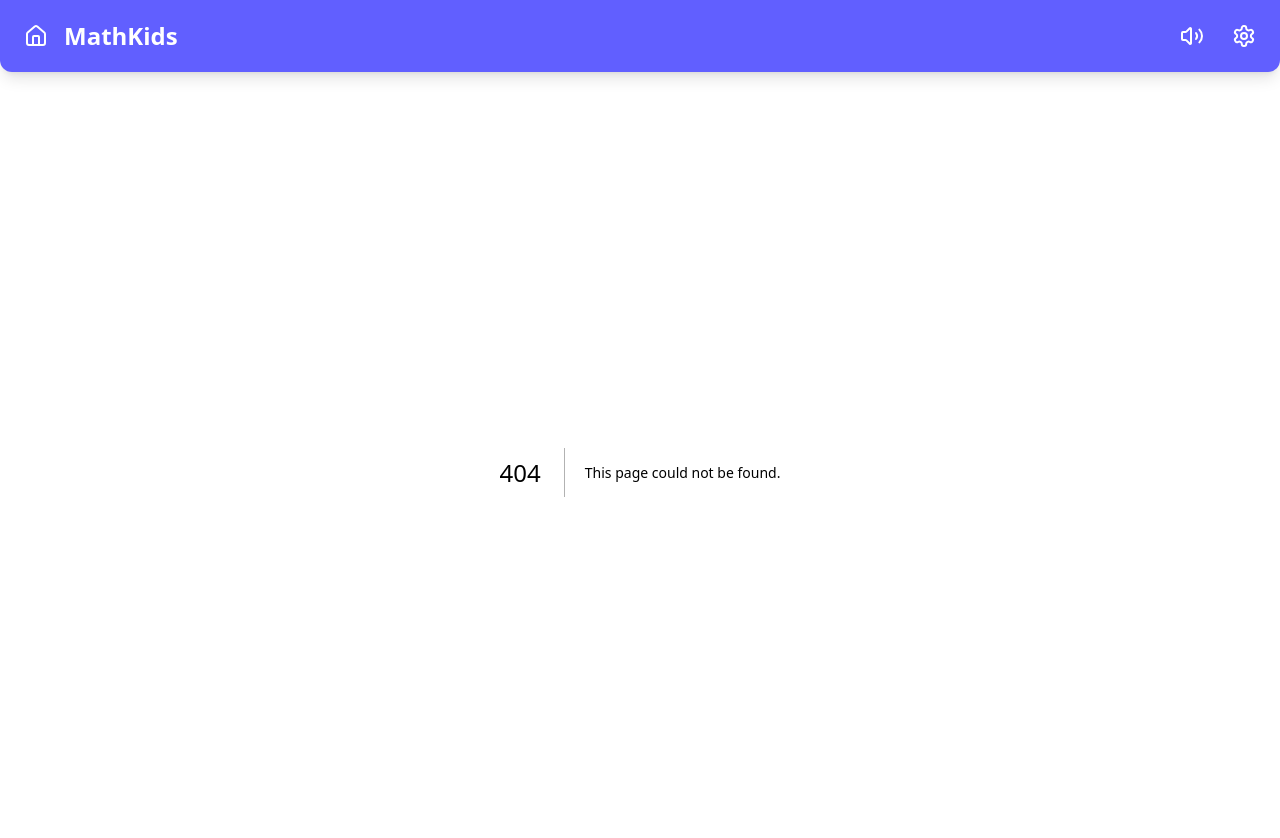
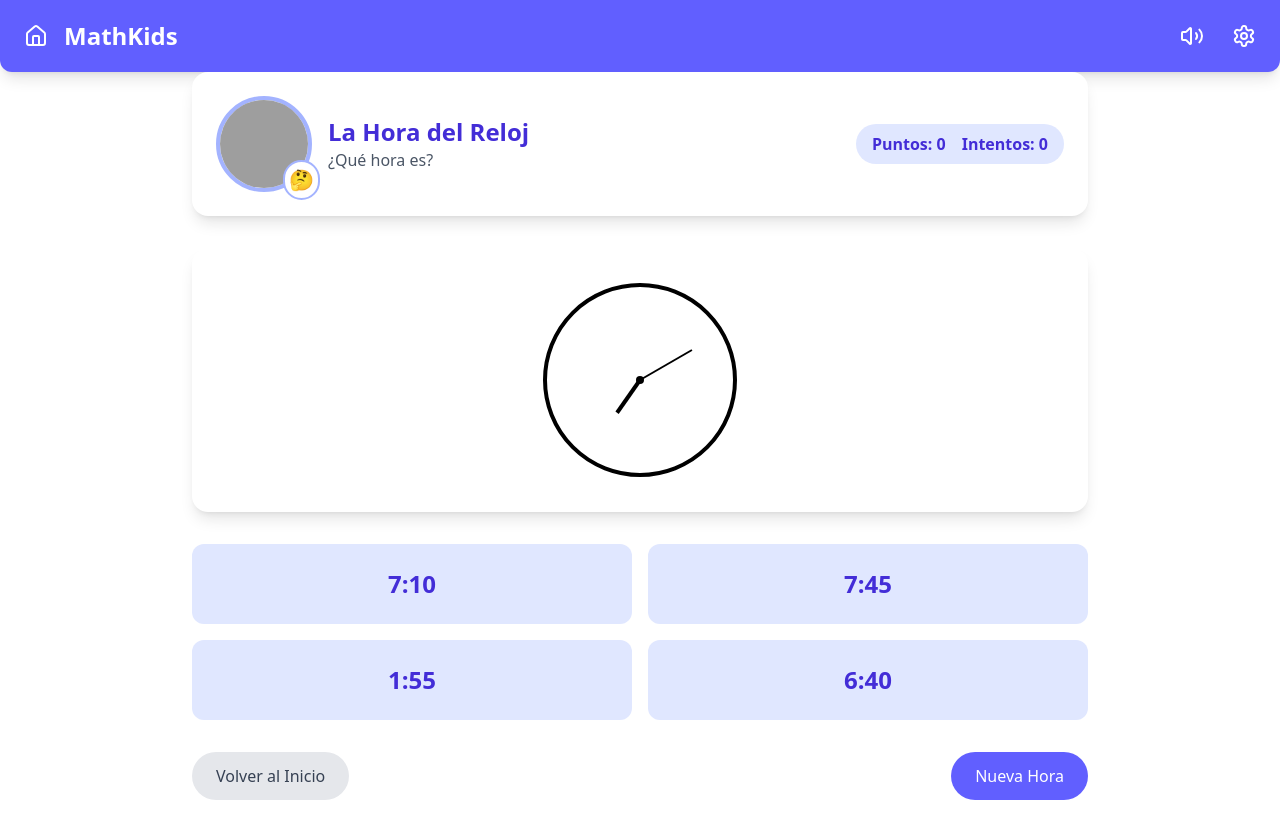
Before and after one commit to SneatX/math-kids, a Next.js app: page /clockGame in a window 1280 px wide. Before the commit this address had no page. Shown: the top 838 px of the page. After the commit the page ends 800 px from the top, so only its background shows below. Built offline with nearby package versions, Linux system fonts and the light colour scheme; grey boxes are pictures that could not be loaded.

Commit message:
feat: :sparkles: Clock game

```diff
--- /dev/null
+++ b/src/app/clockGame/page.tsx
@@ -0,0 +1,206 @@
+"use client";
+
+import { useEffect, useState } from "react";
+import Mascot from "@/app/components/Mascot";
+import Link from "next/link";
+
+type Emotion = "happy" | "sad" | "excited" | "thinking";
+
+export default function ClockGamePage() {
+  const [hour, setHour] = useState<number>(12);
+  const [minute, setMinute] = useState<number>(0);
+  const [options, setOptions] = useState<string[]>([]);
+  const [selected, setSelected] = useState<string | null>(null);
+  const [isCorrect, setIsCorrect] = useState<boolean | null>(null);
+  const [emotion, setEmotion] = useState<Emotion>("happy");
+  const [streak, setStreak] = useState(0);
+  const [score, setScore] = useState(
+    parseInt(sessionStorage.getItem("score_clock") || "0")
+  );
+  const [attempts, setAttempts] = useState(
+    parseInt(sessionStorage.getItem("score_attempts_clock") || "0")
+  );
+
+  // Inicializa desde sessionStorage
+  function initFromStorage() {
+    setScore(parseInt(sessionStorage.getItem("score_clock") || "0"));
+    setAttempts(
+      parseInt(sessionStorage.getItem("score_attempts_clock") || "0")
+    );
+  }
+
+  // Genera una nueva ronda
+  function generateRound() {
+    // Hora aleatoria 1–12
+    const h = Math.floor(Math.random() * 12) + 1;
+    // Minuto aleatorio múltiplo de 5: 0,5,...,55
+    const m = Math.floor(Math.random() * 12) * 5;
+    setHour(h);
+    setMinute(m);
+
+    // Formatea "H:MM"
+    const correct = `${h}:${m.toString().padStart(2, "0")}`;
+
+    // Genera distractores
+    const opts = new Set<string>([correct]);
+    while (opts.size < 4) {
+      const hh = Math.floor(Math.random() * 12) + 1;
+      const mm = Math.floor(Math.random() * 12) * 5;
+      const s = `${hh}:${mm.toString().padStart(2, "0")}`;
+      opts.add(s);
+    }
+
+    // Baraja opciones
+    setOptions(Array.from(opts).sort(() => Math.random() - 0.5));
+
+    // Reset estado
+    setSelected(null);
+    setIsCorrect(null);
+    setEmotion("thinking");
+  }
+
+  // Comprueba la respuesta
+  function checkAnswer(answer: string) {
+    const correct = answer === `${hour}:${minute.toString().padStart(2, "0")}`;
+    setIsCorrect(correct);
+    setSelected(answer);
+
+    if (correct) {
+      const newScore = score + 1;
+      setScore(newScore);
+      sessionStorage.setItem("score_clock", newScore.toString());
+
+      const newStreak = streak + 1;
+      setStreak(newStreak);
+      setEmotion(newStreak >= 3 ? "excited" : "happy");
+    } else {
+      setStreak(0);
+      setEmotion("sad");
+    }
+
+    const newAttempts = attempts + 1;
+    setAttempts(newAttempts);
+    sessionStorage.setItem("score_attempts_clock", newAttempts.toString());
+
+    setTimeout(() => {
+      generateRound();
+    }, 1500);
+  }
+
+  useEffect(() => {
+    initFromStorage();
+    generateRound();
+  }, []);
+
+  // Cálculo de ángulos
+  const hourAngle = (hour % 12) * 30 + minute * 0.5;
+  const minuteAngle = minute * 6;
+
+  return (
+    <div className="flex flex-col items-center">
+      <div className="w-full max-w-4xl">
+        {/* Header */}
+        <div className="bg-white rounded-2xl p-6 mb-8 shadow-lg flex items-center justify-between">
+          <div className="flex items-center">
+            <Mascot emotion={emotion} size="medium" />
+            <div className="ml-4">
+              <h2 className="text-2xl font-bold text-indigo-700">
+                La Hora del Reloj
+              </h2>
+              <p className="text-gray-600">
+                {isCorrect === true && "¡Muy bien! ¡Sigue así!"}
+                {isCorrect === false && "¡Inténtalo de nuevo! ¡Tú puedes!"}
+                {isCorrect === null && "¿Qué hora es?"}
+              </p>
+            </div>
+          </div>
+          <div className="bg-indigo-100 px-4 py-2 rounded-full space-x-4">
+            <span className="font-bold text-indigo-700">Puntos: {score}</span>
+            <span className="font-bold text-indigo-700">
+              Intentos: {attempts}
+            </span>
+          </div>
+        </div>
+
+        {/* Reloj analógico */}
+        <div className="bg-white rounded-2xl p-8 shadow-lg mb-8 flex justify-center">
+          <svg
+            width="200"
+            height="200"
+            viewBox="0 0 200 200"
+            xmlns="http://www.w3.org/2000/svg"
+          >
+            {/* Esfera */}
+            <circle
+              cx="100"
+              cy="100"
+              r="95"
+              stroke="black"
+              strokeWidth="4"
+              fill="white"
+            />
+            {/* Manecilla de hora */}
+            <line
+              x1="100"
+              y1="100"
+              x2="100"
+              y2="60"
+              stroke="black"
+              strokeWidth="4"
+              transform={`rotate(${hourAngle} 100 100)`}
+            />
+            {/* Manecilla de minutos */}
+            <line
+              x1="100"
+              y1="100"
+              x2="100"
+              y2="40"
+              stroke="black"
+              strokeWidth="2"
+              transform={`rotate(${minuteAngle} 100 100)`}
+            />
+            {/* Centro */}
+            <circle cx="100" cy="100" r="4" fill="black" />
+          </svg>
+        </div>
+
+        {/* Opciones digitales */}
+        <div className="grid grid-cols-2 gap-4 mb-8">
+          {options.map((opt) => (
+            <button
+              key={opt}
+              onClick={() => checkAnswer(opt)}
+              disabled={selected !== null}
+              className={`p-6 rounded-xl text-2xl font-bold transition-all transform hover:scale-105
+                ${
+                  selected === opt
+                    ? isCorrect
+                      ? "bg-green-500 text-white"
+                      : "bg-red-500 text-white"
+                    : "bg-indigo-100 text-indigo-700 hover:bg-indigo-200"
+                }`}
+            >
+              {opt}
+            </button>
+          ))}
+        </div>
+
+        {/* Navegación */}
+        <div className="flex justify-between">
+          <Link
+            href="/"
+            className="bg-gray-200 hover:bg-gray-300 text-gray-700 px-6 py-3 rounded-full transition-colors"
+          >
+            Volver al Inicio
+          </Link>
+          <button
+            onClick={generateRound}
+            className="bg-indigo-500 hover:bg-indigo-600 text-white px-6 py-3 rounded-full transition-colors"
+          >
+            Nueva Hora
+          </button>
+        </div>
+      </div>
+    </div>
+  );
+}
--- a/src/app/components/ProgressSection.tsx
+++ b/src/app/components/ProgressSection.tsx
@@ -6,6 +6,7 @@ export default function ProgressSection() {
     addition: 0,
     subtraction: 0,
     shapes: 0,
+    clock: 0,
   });
 
   useEffect(() => {
@@ -28,10 +29,16 @@ export default function ProgressSection() {
       sessionStorage.getItem("score_attempts_shapes") || "0"
     );
 
+    const clockScore = parseInt(sessionStorage.getItem("score_clock") || "0");
+    const clockAttempts = parseInt(
+      sessionStorage.getItem("score_attempts_clock") || "0"
+    );
+
     setProgress({
       addition: (additionScore / (additionAttempts || 1)) * 100, // el || 1 es para evitar dividir por 0
       subtraction: (subtractionScore / (subtractionAttempts || 1)) * 100,
       shapes: (shapesScore / (shapesAttempts || 1)) * 100,
+      clock: (clockScore / (clockAttempts || 1)) * 100,
     });
   }, []);
 
@@ -45,6 +52,7 @@ export default function ProgressSection() {
           { label: "Sumas", value: progress.addition, color: "green" },
           { label: "Restas", value: progress.subtraction, color: "indigo" },
           { label: "Figuras", value: progress.shapes, color: "yellow" },
+          { label: "La Hora", value: progress.clock, color: "red" },
         ].map((stat) => (
           <div key={stat.label}>
             <div className="flex justify-between mb-1">
--- a/src/app/page.tsx
+++ b/src/app/page.tsx
@@ -36,7 +36,7 @@ function HomePage() {
       icon: <Clock className="text-red-500" size={32} />,
       color: "bg-red-100 border-red-300",
       description: "Aprende a leer el reloj",
-      link: "/timeGame",
+      link: "/clockGame",
     },
   ];
 
```
